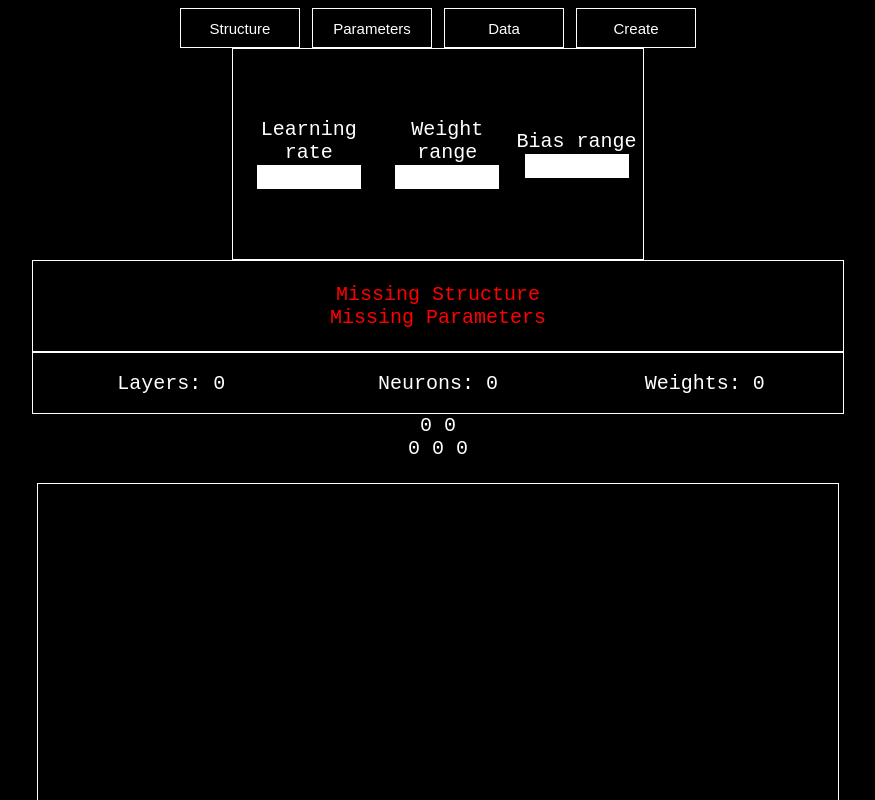
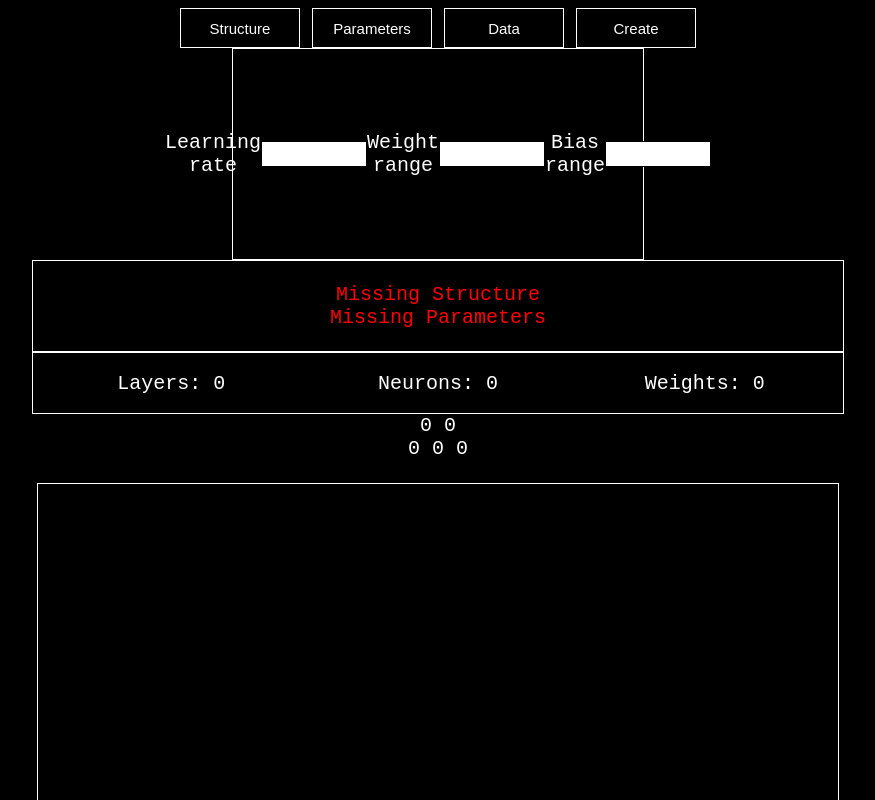
Before and after one commit to H3K27ac/Neural-network-test, a plain HTML site: page index.html in a window 1280 px wide. Both pictures are taken after a click on the button "Parameters". Shown: the top 800 px of the page, without its empty margins (202-1077 px from the left). Drawn offline with Linux system fonts and the light colour scheme.

Commit message:
Update styles.css

```diff
--- a/styles.css
+++ b/styles.css
@@ -16,9 +16,18 @@ body {
   width: 400px;
   border: 1px solid white;
   display: flex;
-  justify-content: space-between;
+  justify-content: center;
   align-items: center;
   padding: 5px;
+  margin: 0px auto;
+}
+
+.SubTab {
+  height: 50px;
+  width: 400px;
+  display: flex;
+  justify-content: center;
+  align-items: center;
   margin: 0px auto;
 }
 
```
